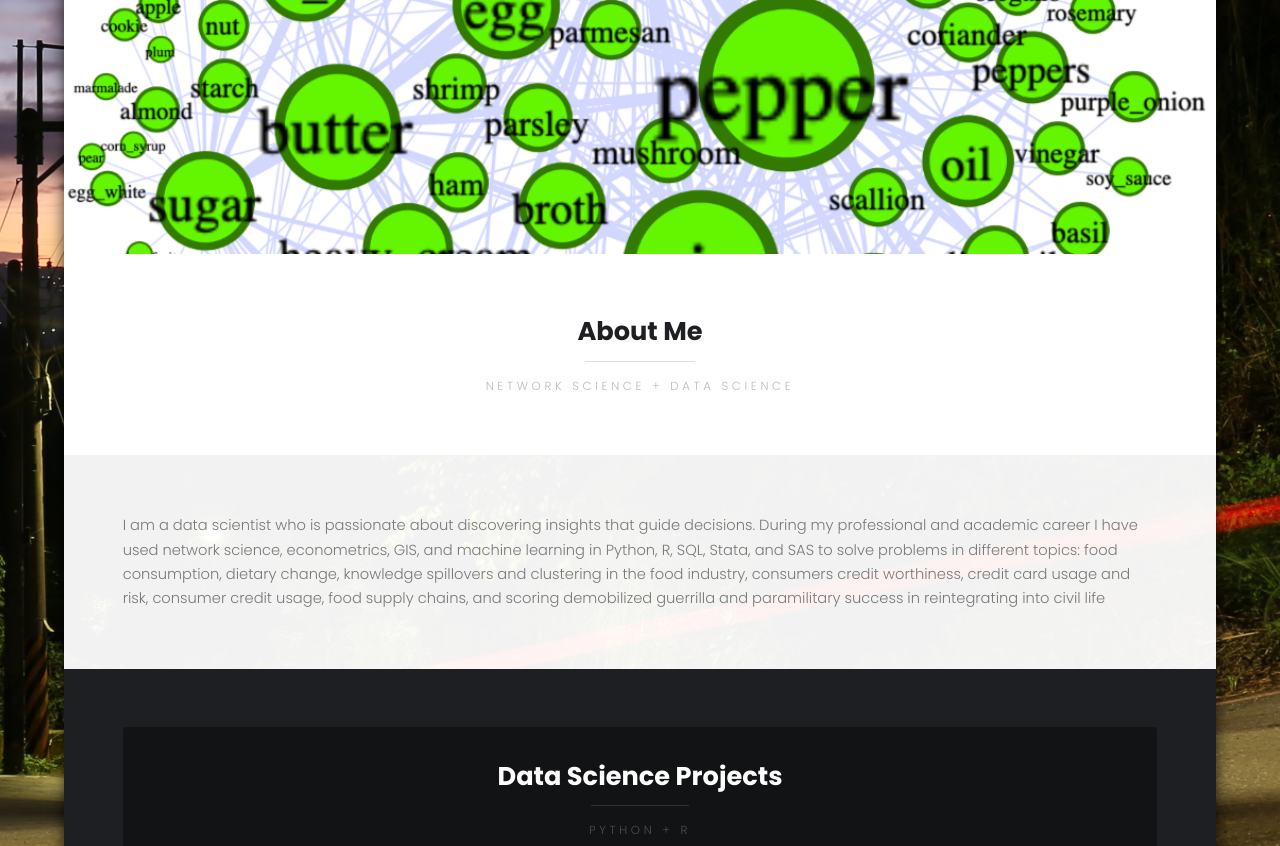
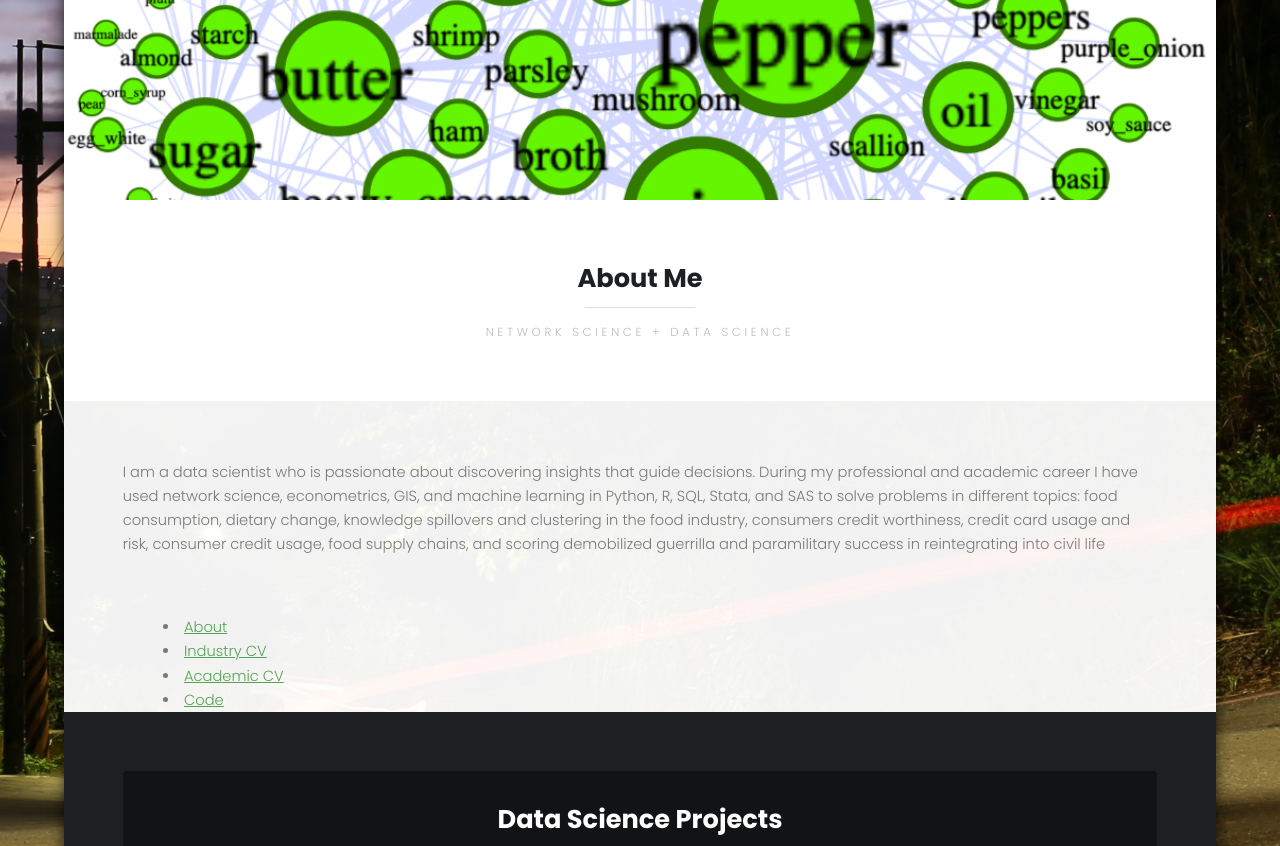
Before and after one commit to juancsherrera/juancsherrera.github.io, a Jekyll site: the page index.html, which Jekyll copies as it is, in a window 1280 px wide and 900 px high, scrolled down 332 px, cut to the strip 0-846 px from the top of the window. Built offline with Jekyll 4.4.1, drawn with Linux system fonts in a browser that asks for light colours.

Commit message:
Update index.html

```diff
--- a/index.html
+++ b/index.html
@@ -12,14 +12,6 @@
 			<header id="header">
 				<div class="logo"><a href="#">Juan C. S. Herrera
 				</span></a></div>
-				<div class="container">
-					<ul class="icons">
-						<li><a href="https://juancsherrera.github.io/about">About</a></li>
-						<li><a href="Industry_CV_2020_Juan_C_S_Herrera.png">Industry CV</a></li>
-						<li><a href="CV_AC_JUAN_2020_WEB.html">Academic CV</a></li>
-						<li><a href="https://github.com/juancsherrera">Code</a></li>
-					</ul>
-				</div>
 			</header>
 
 		<!-- Main -->
@@ -39,6 +31,15 @@
 						<div class="content">
 							<p>I am a data scientist who is passionate about discovering insights that guide decisions. During my professional and academic career I have used network science, econometrics, GIS, and machine learning in Python, R, SQL, Stata, and SAS to solve problems in different topics: food consumption, dietary change, knowledge spillovers and clustering in the food industry, consumers credit worthiness, credit card usage and risk, consumer credit usage, food supply chains, and scoring demobilized guerrilla and paramilitary success in reintegrating into civil life</p>
 						</div>
+
+				<div class="container">
+						<li><a href="https://juancsherrera.github.io/about">About</a></li>
+						<li><a href="Industry_CV_2020_Juan_C_S_Herrera.png">Industry CV</a></li>
+						<li><a href="CV_AC_JUAN_2020_WEB.html">Academic CV</a></li>
+						<li><a href="https://github.com/juancsherrera">Code</a></li>
+					</ul>
+				</div>
+
 					</section>
 
 				<!-- Two -->
```
